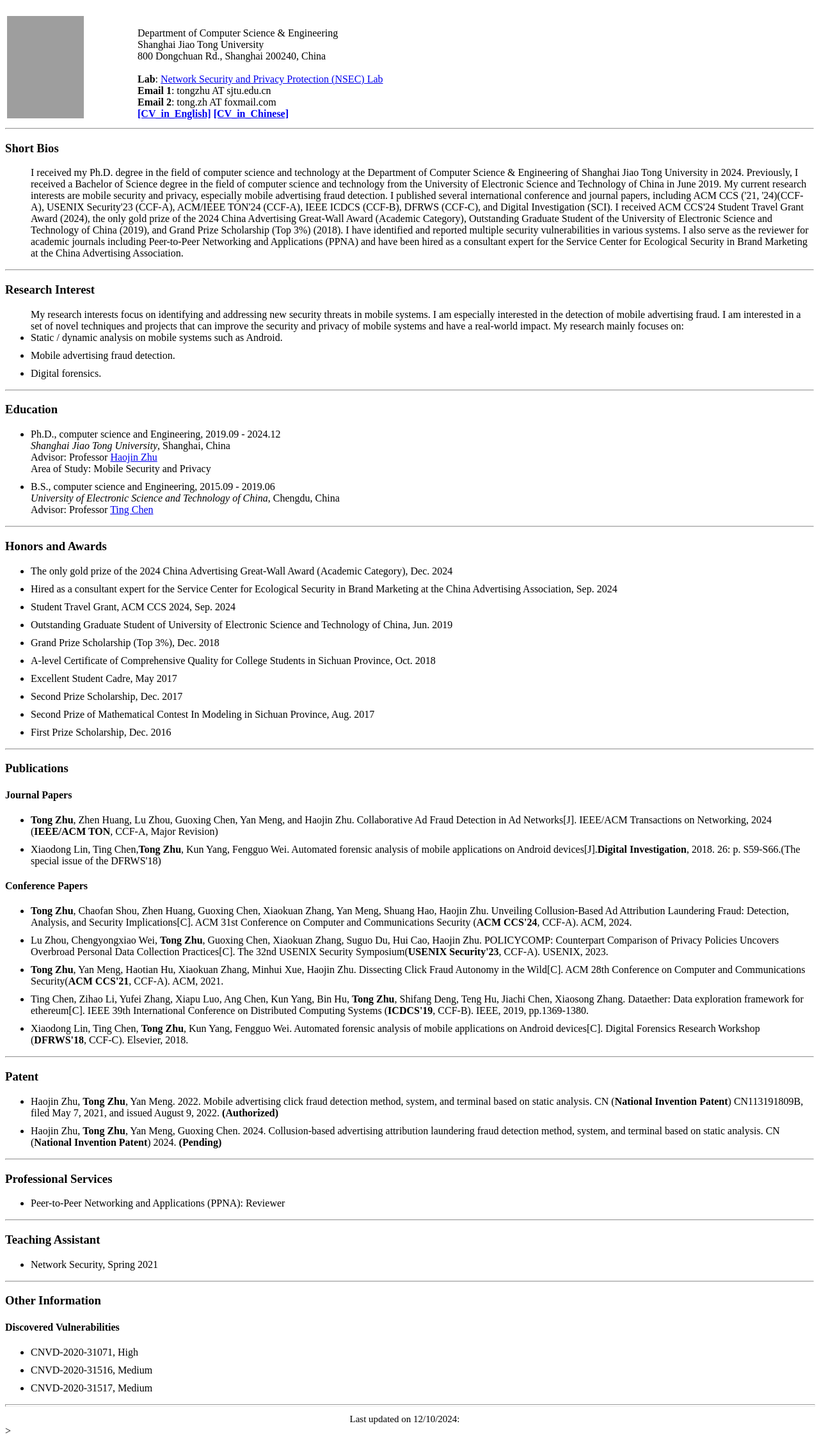
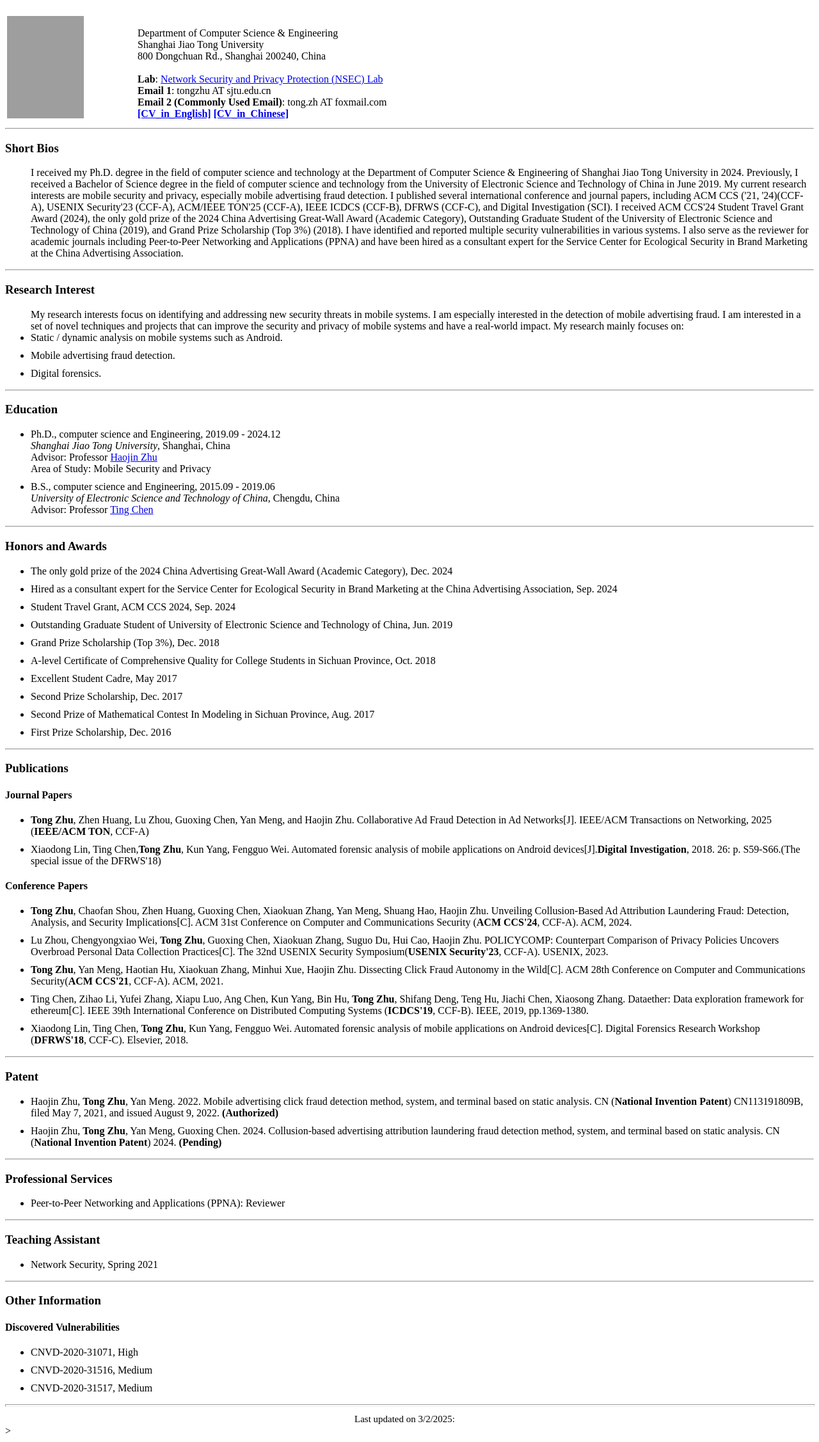
Before and after one commit to Firework471/Firework471.github.io, a plain HTML site: page index.html in a window 1280 px wide. Shown: the part 67-2321 px from the top of the page at 64% size. Drawn offline with Linux system fonts and the light colour scheme; grey boxes are pictures that could not be loaded.

Commit message:
Add files via upload

```diff
--- a/index.html
+++ b/index.html
@@ -40,7 +40,7 @@
 		<br>
 		<b>Lab</b>: <a href="http://nsec.sjtu.edu.cn/">Network Security and Privacy Protection (NSEC) Lab</a><br>
     	<b>Email 1</b>: tongzhu AT sjtu.edu.cn<br>
-		<b>Email 2</b>: tong.zh AT foxmail.com<br>
+		<b>Email 2 (Commonly Used Email)</b>: tong.zh AT foxmail.com<br>
         <b><a href="Curriculum_Vitae____Tong_Zhu.pdf" target="_blank">[CV_in_English]</a></b>
 		<b><a href="Curriculum_Vitae____Tong_Zhu_CN.pdf" target="_blank">[CV_in_Chinese]</a></b>
     </tr>
@@ -48,7 +48,7 @@
     <hr>
      <p><h3>Short Bios</h3>
     	<ul>
-    	I received my Ph.D. degree in the field of computer science and technology at the  Department of Computer Science & Engineering of Shanghai Jiao Tong University in 2024. Previously, I received a Bachelor of Science degree in the field of computer science and technology from the University of Electronic Science and Technology of China in June 2019. My current research interests are mobile security and privacy, especially mobile advertising fraud detection. I published several international conference and journal papers, including ACM CCS ('21, '24)(CCF-A), USENIX Security'23 (CCF-A), ACM/IEEE TON'24 (CCF-A), IEEE ICDCS (CCF-B), DFRWS (CCF-C), and Digital Investigation (SCI). I received ACM CCS'24 Student Travel Grant Award (2024), the only gold prize of the 2024 China Advertising Great-Wall Award (Academic Category), Outstanding Graduate Student of the University of Electronic Science and Technology of China (2019), and Grand Prize Scholarship (Top 3%) (2018). I have identified and reported multiple security vulnerabilities in various systems. I also serve as the reviewer for academic journals including Peer-to-Peer Networking and Applications (PPNA) and have been hired as a consultant expert for the Service Center for Ecological Security in Brand Marketing at the China Advertising Association.
+    	I received my Ph.D. degree in the field of computer science and technology at the  Department of Computer Science & Engineering of Shanghai Jiao Tong University in 2024. Previously, I received a Bachelor of Science degree in the field of computer science and technology from the University of Electronic Science and Technology of China in June 2019. My current research interests are mobile security and privacy, especially mobile advertising fraud detection. I published several international conference and journal papers, including ACM CCS ('21, '24)(CCF-A), USENIX Security'23 (CCF-A), ACM/IEEE TON'25 (CCF-A), IEEE ICDCS (CCF-B), DFRWS (CCF-C), and Digital Investigation (SCI). I received ACM CCS'24 Student Travel Grant Award (2024), the only gold prize of the 2024 China Advertising Great-Wall Award (Academic Category), Outstanding Graduate Student of the University of Electronic Science and Technology of China (2019), and Grand Prize Scholarship (Top 3%) (2018). I have identified and reported multiple security vulnerabilities in various systems. I also serve as the reviewer for academic journals including Peer-to-Peer Networking and Applications (PPNA) and have been hired as a consultant expert for the Service Center for Ecological Security in Brand Marketing at the China Advertising Association.
 		</ul>
     </p>
     <hr>
@@ -97,7 +97,7 @@
 	<p><h3>Publications</h3>
 	<p><h4>Journal Papers</h4>
     	<ul>
-		<li> <b>Tong Zhu</b>, Zhen Huang, Lu Zhou, Guoxing Chen, Yan Meng, and Haojin Zhu. Collaborative Ad Fraud Detection in Ad Networks[J]. IEEE/ACM Transactions on Networking, 2024 (<b>IEEE/ACM TON</b>, CCF-A, Major Revision)
+		<li> <b>Tong Zhu</b>, Zhen Huang, Lu Zhou, Guoxing Chen, Yan Meng, and Haojin Zhu. Collaborative Ad Fraud Detection in Ad Networks[J]. IEEE/ACM Transactions on Networking, 2025 (<b>IEEE/ACM TON</b>, CCF-A)
 
 		<li> Xiaodong Lin, Ting Chen,<b>Tong Zhu</b>, Kun Yang, Fengguo Wei. Automated forensic analysis of mobile applications on Android devices[J].<b>Digital Investigation</b>, 2018. 26: p. S59-S66.(The special issue of the DFRWS'18) </li>
 
@@ -164,7 +164,7 @@
 
 	<hr style="width: 100%; height: 2px;">
 	<div style="text-align: center; font-size: 18px;">
-		<small> Last updated on 12/10/2024: &nbsp;&nbsp;&nbsp;
+		<small> Last updated on 3/2/2025: &nbsp;&nbsp;&nbsp;
 			</small>
 			<br>
 	</div>>
```
Also changed, not shown: 3 other files.
